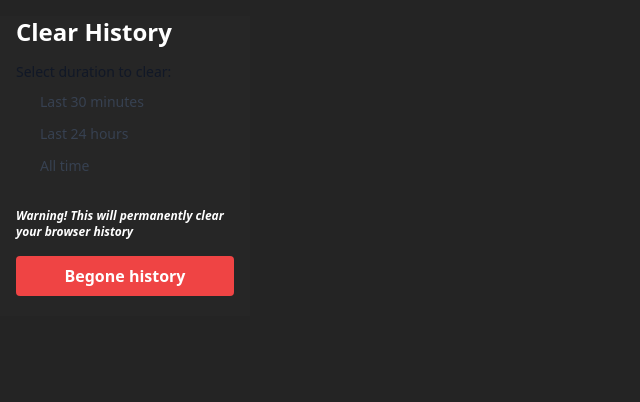
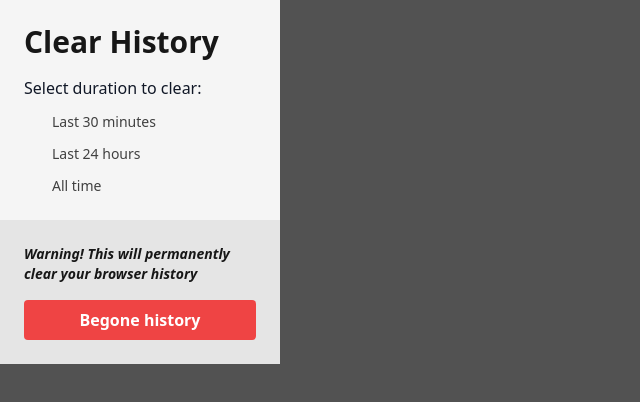
Before and after one commit to dev3-extensions/browser-cleaner, a React (Vite) app: page / in a window 1280 px wide. Shown: the top 402 px of the page, without its empty margins (0-640 px from the left). Built offline with nearby package versions, Linux system fonts and the light colour scheme; a web font is replaced by a local one; what tailwindcss-radix would draw is missing.

Commit message:
Updated design with light mode and Tailwind colors

```diff
--- a/index.html
+++ b/index.html
@@ -10,7 +10,7 @@
   <link rel="stylesheet" href="https://rsms.me/inter/inter.css">
 </head>
 
-<body class="bg-[#242424]">
+<body class="bg-neutral-600">
   <div id="root"></div>
   <script type="module" src="/src/main.tsx"></script>
 </body>
--- a/src/App.tsx
+++ b/src/App.tsx
@@ -1,15 +1,23 @@
+import clsx from 'clsx'
 import DurationRadioButtons from './components/DurationRadioButtons'
 
 const App = () => {
   return (
-    <div className="min-h-[300px] w-[250px] bg-[#262626] text-white">
-      <div className="m-4 flex flex-col gap-4">
-        <p className="text-2xl font-bold">Clear History</p>
+    <div className="min-h-[300px] w-[280px] bg-neutral-100 dark:bg-neutral-800 text-neutral-900 dark:text-white">
+      <div className="p-6 flex flex-col gap-4">
+        <p className="text-3xl font-bold">Clear History</p>
         <DurationRadioButtons />
-        <p className="mt-4 font-semibold text-xs italic">
+      </div>
+      <div className="p-6 flex flex-col gap-4 bg-neutral-200 dark:bg-neutral-900">
+        <p className="font-semibold text-sm italic">
           Warning! This will permanently clear your browser history
         </p>
-        <button className="bg-red-500 hover:bg-red-600 text-white font-bold py-2 px-4 rounded">
+        <button
+          className={clsx(
+            'bg-red-500 hover:bg-red-600 text-white font-bold py-2 px-4 rounded',
+            'focus:outline-none focus:ring-0 focus:ring-offset-0 focus-visible:ring focus-visible:ring-red-500 focus-visible:ring-opacity-75 focus-visible:ring-offset-2 dark:focus-visible:ring-offset-gray-800'
+          )}
+        >
           Begone history
         </button>
       </div>
--- a/src/components/DurationRadioButtons.tsx
+++ b/src/components/DurationRadioButtons.tsx
@@ -13,7 +13,7 @@ const RadioGroup = () => {
 
   return (
     <form>
-      <legend className="text-sm font-medium leading-4 text-gray-900 dark:text-gray-100">
+      <legend className="font-medium text-gray-900 dark:text-gray-100">
         Select duration to clear:
       </legend>
       <RadioGroupPrimitive.Root
@@ -31,8 +31,8 @@ const RadioGroup = () => {
                   'peer relative w-4 h-4 rounded-full',
                   // Setting the background in dark properly requires a workaround (see css/tailwind.css)
                   'border border-transparent text-white',
-                  'radix-state-checked:bg-blue-600',
-                  'radix-state-unchecked:bg-gray-100 dark:radix-state-unchecked:bg-neutral-900',
+                  'radix-state-checked:bg-blue-500',
+                  'radix-state-unchecked:bg-gray-300 dark:radix-state-unchecked:bg-neutral-900',
                   'focus:outline-none focus:ring-0 focus:ring-offset-0 focus-visible:ring focus-visible:ring-blue-500 focus-visible:ring-opacity-75 focus-visible:ring-offset-2 dark:focus-visible:ring-offset-gray-800'
                 )}
               >
@@ -42,7 +42,7 @@ const RadioGroup = () => {
               </RadioGroupPrimitive.Item>
               <label
                 htmlFor={duration.id}
-                className="ml-2 block text-sm font-medium text-gray-700 dark:text-gray-300"
+                className="ml-3 block text-sm font-medium text-neutral-700 dark:text-neutral-300"
               >
                 {duration.title}
               </label>
--- a/src/function.ts
+++ b/src/function.ts
@@ -1,41 +1,39 @@
 // Variable declartions
-const Hour = 1000 * 60 * 60; //1000 milliseconds (1sec) * 60 (60sec) * 60 (60min) - hour calculation
+const Hour = 1000 * 60 * 60 //1000 milliseconds (1sec) * 60 (60sec) * 60 (60min) - hour calculation
 
-const OneHour = new Date().getTime() - Hour; // 1 hour - used in chrome.history.deleteRange method
-const OneDay = new Date().getTime() - Hour * 24; // 1 day - used in chrome.history.deleteRange method
-
-// let $ = document.getElementById.bind(document); //create new function ($) which finds a HTML element on popup using "id" attribute.
+const OneHour = new Date().getTime() - Hour // 1 hour - used in chrome.history.deleteRange method
+const OneDay = new Date().getTime() - Hour * 24 // 1 day - used in chrome.history.deleteRange method
 
 // Confirms that the history has been sucessfully deleted
-function successfulDelete() {
-  console.log("Task Successful");
+const successfulDelete = () => {
+  console.log('Task Successful')
 }
 
 // Utilizes the chrome.history API and deleteRange method to delete search history from past hour
-function deleteOneHour() {
+const deleteOneHour = () => {
   chrome.history.deleteRange(
     {
       startTime: OneHour,
       endTime: Date.now(),
     },
     successfulDelete
-  );
-};
+  )
+}
 
 // Utilizes the chrome.history API and deleteRange method to delete search history from past day
-function deleteOneDay() {
+const deleteOneDay = () => {
   chrome.history.deleteRange(
     {
       startTime: OneDay,
       endTime: Date.now(),
     },
     successfulDelete
-  );
-};
+  )
+}
 
 // Utilizes the chrome.history API and deleteAll method to delete all search history
-function deleteAllTime() {
-  chrome.history.deleteAll(successfulDelete);
-};
+const deleteAllTime = () => {
+  chrome.history.deleteAll(successfulDelete)
+}
 
 export { deleteOneHour, deleteOneDay, deleteAllTime, successfulDelete }
```
